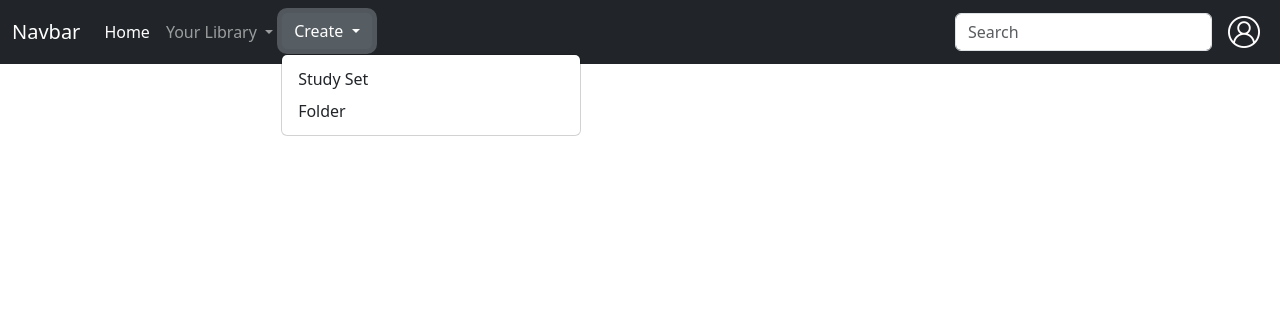
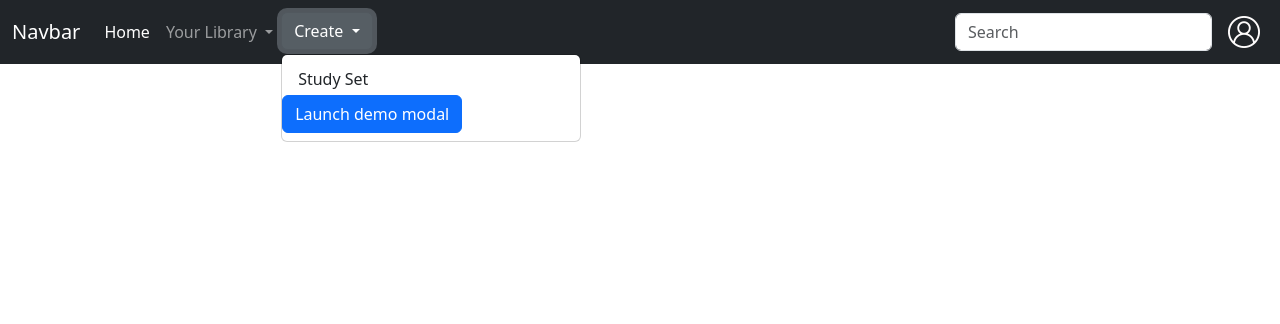
Before and after one commit to medreres/aprender, a Django app: page / in a window 1280 px wide, after a click on "Create". Shown: the top 324 px of the page. Run offline with Django 4.2, Linux system fonts and the light colour scheme; a user stored in the database is signed in; some libraries are stand-ins or nearby versions.

Commit message:
implementing modal for create folder, part 1

```diff
--- a/aprender/templates/aprender/index.html
+++ b/aprender/templates/aprender/index.html
@@ -31,6 +31,7 @@
                     <li class="nav-item">
                         <a class="nav-link active" aria-current="page" href="{% url 'index' %}">Home</a>
                     </li>
+                    {% if user.is_authenticated %}
                     <li class="nav-item dropdown">
                         <a id="libraryBtn" class="nav-link dropdown-toggle" role="button" data-bs-toggle="dropdown"
                             aria-expanded="false">
@@ -65,7 +66,7 @@
                                 function loadSets(event) {
                                     fetch("{% url 'fetchsets' request.user%}")
                                         .then(response => response.json())
-                                        .then(result => result.forEach(card => addCard(card)) )
+                                        .then(result => result.forEach(card => addCard(card)))
                                 }
 
                                 function addCard(card) {
@@ -83,7 +84,7 @@
                                     </div>
                                     `;
 
-                                    document.querySelector('#containerAjax').innerHTML += tmp;
+                                        document.querySelector('#containerAjax').innerHTML += tmp;
                                     }, 1)
 
 
@@ -150,6 +151,7 @@
                             <a href="#" id="foldersLink" class="hidden">View all folders</a>
                         </ul>
                     </li>
+
                     <li class="nav-item dropdown">
                         <button class="btn btn-secondary dropdown-toggle" type="button" data-bs-toggle="dropdown"
                             aria-expanded="false">
@@ -157,23 +159,57 @@
                         </button>
                         <ul class="dropdown-menu">
                             <li><a href="{% url 'createset' %}" r class="dropdown-item" type="button">Study Set</a></li>
-                            <li><button class="dropdown-item" type="button">Folder</button></li>
+                            <li>
+                                <!-- <a href="{% url 'createfolder' %}" class="dropdown-item" type="button">Folder</a> -->
+
+
+                                <!-- Button trigger modal -->
+                                <button type="button" class="btn btn-primary" data-bs-toggle="modal"
+                                    data-bs-target="#exampleModal">
+                                    Launch demo modal
+                                </button>
+
+                                <!-- Modal -->
+                                <div class="modal fade" id="exampleModal" tabindex="-1"
+                                    aria-labelledby="exampleModalLabel" aria-hidden="true">
+                                    <div class="modal-dialog">
+                                        <div class="modal-content">
+                                            <div class="modal-header">
+                                                <h5 class="modal-title" id="exampleModalLabel">Modal title</h5>
+                                                <button type="button" class="btn-close" data-bs-dismiss="modal"
+                                                    aria-label="Close"></button>
+                                            </div>
+                                            <div class="modal-body">
+                                                ...
+                                            </div>
+                                            <div class="modal-footer">
+                                                <button type="button" class="btn btn-secondary"
+                                                    data-bs-dismiss="modal">Close</button>
+                                                <button type="button" class="btn btn-primary">Save changes</button>
+                                            </div>
+                                        </div>
+                                    </div>
+                                </div>
+
+
+                            </li>
                         </ul>
 
                     </li>
+                    {% endif %}
                 </ul>
                 <form class="d-flex" role="search">
                     <input class="form-control me-2" type="search" placeholder="Search" aria-label="Search">
                 </form>
                 <!-- Default dropstart button -->
-                {% if not user.is_authenticated%}
+                {% if not user.is_authenticated %}
                 <div class="btn-group">
                     <button type="button" class="btn btn-secondary dropdown-toggle" data-bs-toggle="dropdown"
                         aria-expanded="false">
                         Sign In
                     </button>
                     <div class="dropdown-menu dropdown-menu-lg-end">
-                        <form class="px-4 py-3" method='post' action="{% url ' login' %}">
+                        <form class="px-4 py-3" method='post' action="{% url 'login' %}">
                             {% csrf_token %}
                             <div class="mb-3">
                                 <label for="DropdownFormEmail1" class="form-label">Email address</label>
--- a/aprender/urls.py
+++ b/aprender/urls.py
@@ -7,6 +7,7 @@ urlpatterns = [
     path('login', views.loginUser, name='login'),
     path('logout', views.logoutUser, name='logout'),
     path('createset', views.createset, name='createset'),
+    path('createfolder', views.createfolder, name='createfolder'),
     path('<str:user>/sets', views.sets, name='sets'),
     path('<str:user>/fetchSetsAjax', views.fetchSets, name='fetchsets'),
     path('<str:user>/fetchFoldersAjax', views.fetchFolders, name='fetchfolders'),
--- a/aprender/views.py
+++ b/aprender/views.py
@@ -137,3 +137,6 @@ def createset(request):
 
 def sets(request, user):
     return render(request, 'aprender/sets.html')
+
+def createfolder(request):
+    return render(request, 'aprender/createfolder.html')
```
Also changed, not shown: aprender/templates/aprender/createfolder.html (added, +7 -0 lines), aprender/templates/aprender/folders.html (added), db.sqlite3.
